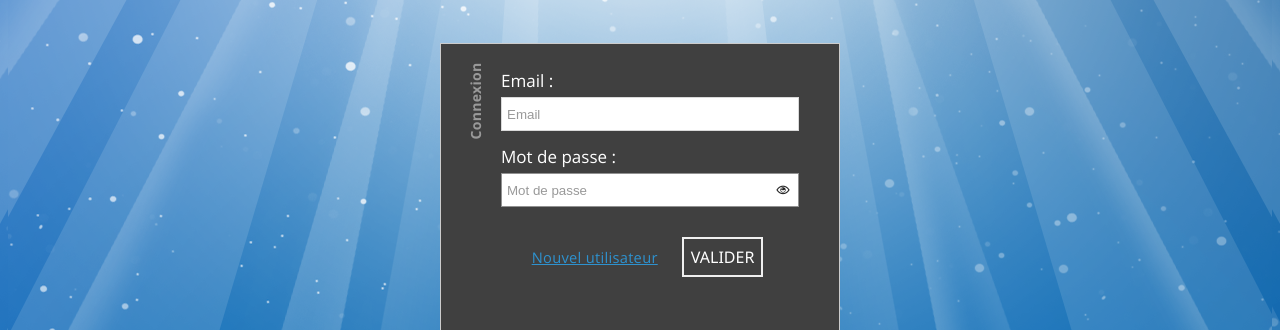
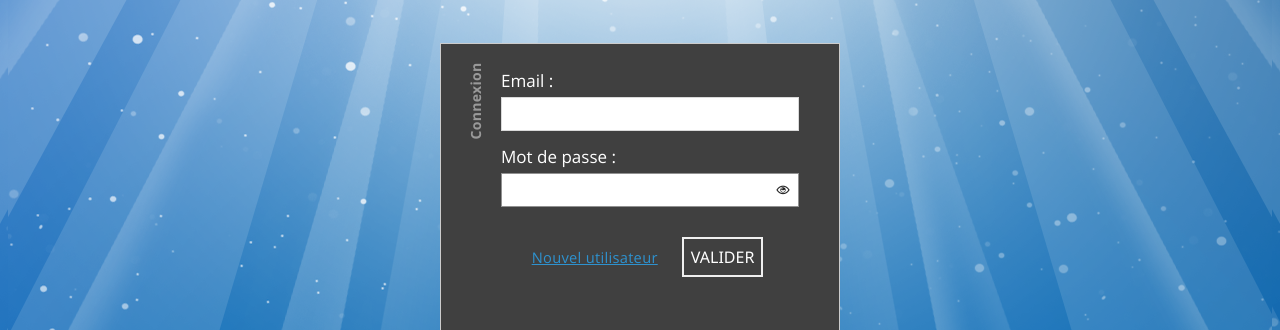
Before and after one commit to Perraudeau/notesWall, a PHP site: page /view/ in a window 1280 px wide. Shown: the part 149-479 px from the top of the page. Run offline with PHP 8.4, Linux system fonts and the light colour scheme; the visitor is signed in with stand-in values (Sample User, id 1); some libraries are stand-ins or nearby versions.

Commit message:
modificiation css 2

```diff
--- a/view/index.php
+++ b/view/index.php
@@ -46,13 +46,13 @@ session_start();
                 <label>Email :</label>
                 <div class="input-control text" data-role="input-control">
 
-                    <input type="email" name="email" placeholder="Email" required="required">
+                    <input type="email" name="email" required="required">
                     <button class="btn-clear" tabindex="-1"></button>
                 </div>
                 <label>Mot de passe :</label>
                 <div class="input-control password" data-role="input-control">
 
-                    <input type="password" name="password" placeholder="Mot de passe" autofocus required="required" >
+                    <input type="password" name="password" autofocus required="required" >
                     <button class="btn-reveal" tabindex="-1"></button>
                 </div>
                 <br>
```
